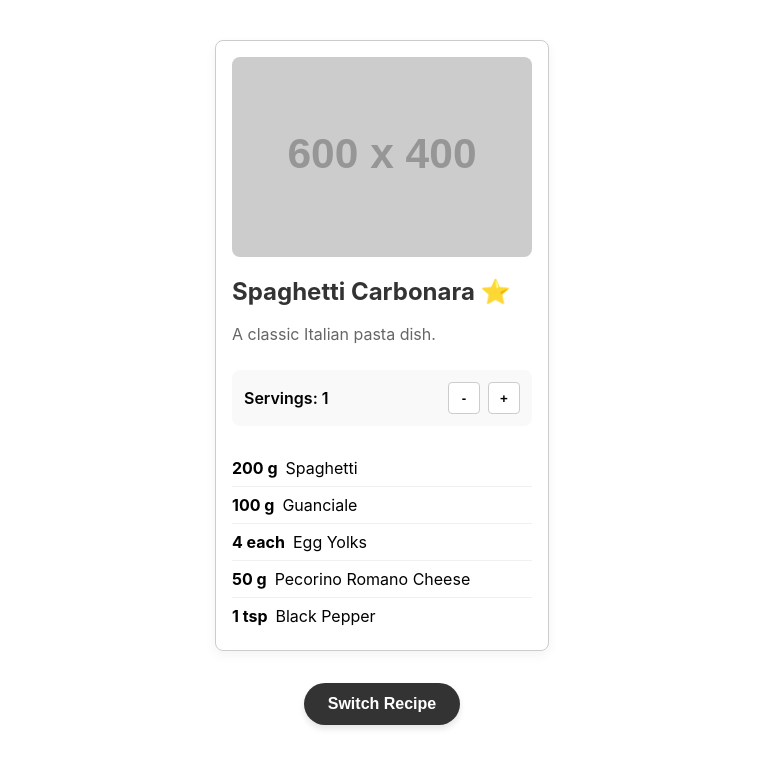
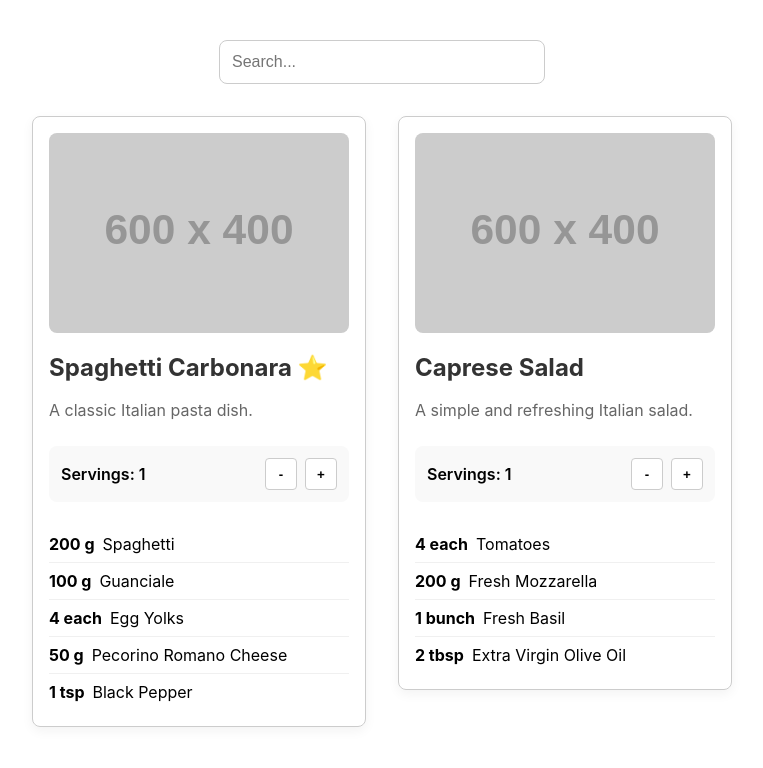
Before and after one commit to OArantegui/Learning-Angular, an Angular app in the folder ai-tutor/: page / in a window 1280 px wide. Shown: the top 768 px of the page, without its empty margins (258-1021 px from the left). Built offline with nearby package versions, Linux system fonts and the light colour scheme.

Commit message:
Module 13, two-way binding

```diff
--- a/ai-tutor/src/app/recipe-list/recipe-list.css
+++ b/ai-tutor/src/app/recipe-list/recipe-list.css
@@ -8,26 +8,17 @@
     font-family: 'Inter', sans-serif;
 }
 
-button {
-    background-color: #333;
-    /* Dark primary color */
-    color: white;
-    border: none;
-    padding: 0.75rem 1.5rem;
-    border-radius: 2rem;
-    /* Pill shape */
+.search-bar input {
+    padding: 0.75rem;
+    border: 1px solid #ccc;
+    border-radius: 8px;
+    width: 300px;
     font-size: 1rem;
-    font-weight: 600;
-    cursor: pointer;
-    transition: transform 0.1s ease, background-color 0.2s;
-    box-shadow: 0 4px 6px rgba(0, 0, 0, 0.1);
 }
 
-button:hover {
-    background-color: #000;
-    transform: translateY(-1px);
+.recipe-grid {
+    display: flex;
+    flex-wrap: wrap;
+    gap: 2rem;
+    justify-content: center;
 }
-
-button:active {
-    transform: translateY(1px);
-}
--- a/ai-tutor/src/app/recipe-list/recipe-list.html
+++ b/ai-tutor/src/app/recipe-list/recipe-list.html
@@ -1,7 +1,11 @@
 <!--Calls directly the component detail instead of hardcoding it-->
 <link rel="stylesheet" href="./recipe-list.css">
-<app-recipe-detail [recipe]="recipe()" />
-<!--Button switches between recipes-->
-<button type="button" (click)="toggleRecipe()">
-    Switch Recipe
-</button>
+
+<div class="search-bar">
+    <input [(ngModel)]="searchTerm" placeholder="Search..." />
+</div>
+<div class="recipe-grid">
+    @for (recipe of filteredRecipes(); track recipe.id) {
+    <app-recipe-detail [recipe]="recipe" />
+    }
+</div>
--- a/ai-tutor/src/app/recipe-list/recipe-list.ts
+++ b/ai-tutor/src/app/recipe-list/recipe-list.ts
@@ -2,20 +2,22 @@ import { Component, signal, computed } from '@angular/core';
 import { RecipeModel } from '../models';
 import { MOCK_RECIPES } from '../mock-recipes';
 import { RecipeDetail } from '../recipe-detail/recipe-detail';
+import { FormsModule } from '@angular/forms';
 
 @Component({
     selector: 'app-recipe-list',
     templateUrl: './recipe-list.html',
     styleUrl: './recipe-list.css',
-    imports: [RecipeDetail]
+    imports: [RecipeDetail, FormsModule]
 })
 export class RecipeList {
     // This component holds the "State"
-    protected readonly recipe = signal<RecipeModel>(MOCK_RECIPES[0]);
+    protected readonly recipes = signal<RecipeModel[]>(MOCK_RECIPES)
+    protected readonly searchTerm = signal('')
 
-    protected toggleRecipe(): void {
-        this.recipe.update(current =>
-            current.id === MOCK_RECIPES[0].id ? MOCK_RECIPES[1] : MOCK_RECIPES[0]
-        );
-    }
+    protected readonly filteredRecipes = computed(() => {
+        const term = this.searchTerm().toLowerCase();
+        return this.recipes().filter(r => r.name.toLowerCase().includes(term));
+    })
+
 }
```
